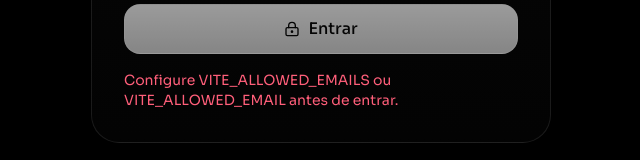
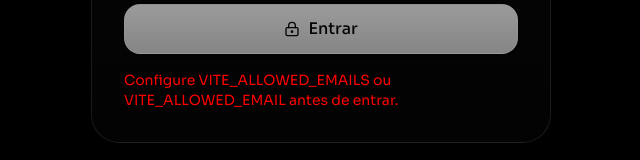
Before and after one commit to mohamedsillahhh-cloud/DevFlow, a React (Vite) app in the folder web/: page /login in a window 1280 px wide. Shown: the part 610-770 px from the top of the page, without its empty margins (319-959 px from the left). Built offline with nearby package versions, Linux system fonts and the light colour scheme; no server answers.

Commit message:
Ajusta paleta visual da interface

```diff
--- a/web/src/index.css
+++ b/web/src/index.css
@@ -23,13 +23,13 @@
   --brand: #ffffff;
   --brand-strong: #d9d9d9;
   --brand-soft: rgba(255, 255, 255, 0.14);
-  --color-success: #3dff9f;
-  --color-danger: #ff5f7a;
-  --color-warning: #ffbf47;
-  --color-info: #3fbcff;
-  --color-violet: #b792ff;
-  --color-pink: #ff69cb;
-  --color-lime: #c5ff57;
+  --color-success: #2eff05;
+  --color-danger: #ff0000;
+  --color-warning: #ffd500;
+  --color-info: #1e98da;
+  --color-violet: #4d249f;
+  --color-pink: #ff00a6;
+  --color-lime: #a7ff04;
   --shadow-panel: 0 28px 90px rgba(0, 0, 0, 0.58);
   --shadow-soft: 0 16px 40px rgba(0, 0, 0, 0.34);
 }
```
